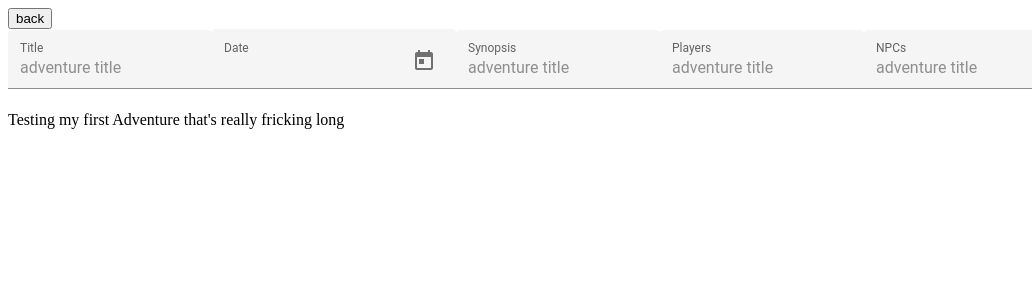
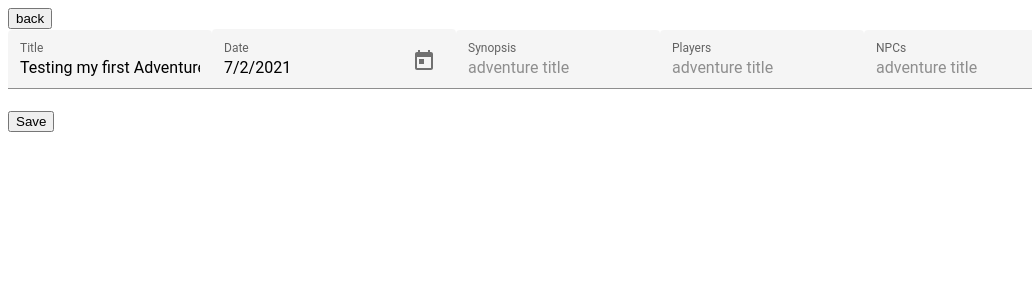
Before and after one commit to JosieBigler/adventure-tracker, an Angular app: page /adventure/1 in a window 1280 px wide. Shown: the top 300 px of the page, without its empty margins (0-1032 px from the left). Built offline with nearby package versions, Linux system fonts and the light colour scheme.

Commit message:
Can now edit Adventures

```diff
--- a/src/app/adventure-service.ts
+++ b/src/app/adventure-service.ts
@@ -8,17 +8,17 @@ export class AdventureService {
       {
         id: 1,
         title: "Testing my first Adventure that's really fricking long",
-        date: new Date().toLocaleString()
+        date: new Date()
       },
       {
         id: 2,
         title: "Two objects",
-        date: "6/30/2021"
+        date: new Date("6/30/2021")
       },
       {
         id: 3,
         title: "third adventure",
-        date: "6/22/2021"
+        date: new Date("6/22/2021")
       }
     ]
 
@@ -32,6 +32,13 @@ export class AdventureService {
     }
 
     getAdventure(id: number): Adventure {
-      return this.adventures.find(x => x.id == id) || {id: 0, title: "", date: ""}
+      return this.adventures.find(x => x.id == id) || {id: 0, title: "", date: new Date()}
+    }
+
+    updateAdventure(adventure: Adventure){
+      let index = this.adventures.findIndex(adv => adv.id == adventure.id);
+      if(index > -1){
+        this.adventures[index] = adventure;
+      }
     }
   }
--- a/src/app/adventure/adventure-detail.component.html
+++ b/src/app/adventure/adventure-detail.component.html
@@ -4,7 +4,7 @@
     <div class="form-container">
         <mat-form-field floatLabel="always">
             <mat-label>Title</mat-label>
-            <input matInput  class="example-right-align" placeholder="adventure title">
+            <input matInput  class="example-right-align" placeholder="adventure title" [(ngModel)]="adventure.title" >
         </mat-form-field>
 
         <mat-form-field floatLabel="always">
@@ -12,14 +12,13 @@
             <input matInput [matDatepicker]="picker" [(ngModel)]="adventure.date" >
             <mat-datepicker-toggle matSuffix [for]="picker"></mat-datepicker-toggle>
             <mat-datepicker #picker ></mat-datepicker>
-            <!-- <input matInput  class="example-right-align" placeholder="adventure title"> -->
         </mat-form-field>
 
 
 
         <mat-form-field floatLabel="always">
             <mat-label>Synopsis</mat-label>
-            <input matInput  class="example-right-align" placeholder="adventure title">
+            <input matInput  class="example-right-align" placeholder="adventure title" [(ngModel)]="adventure.synopsis">
         </mat-form-field>
 
         <mat-form-field floatLabel="always">
@@ -33,5 +32,5 @@
         </mat-form-field>
     </div>
 
-    {{adventure.title}}
+    <button ng-click="saveAdventure()">Save</button>
 </div>
--- a/src/app/adventure/adventure-detail.component.ts
+++ b/src/app/adventure/adventure-detail.component.ts
@@ -10,11 +10,15 @@ import {  AdventureService } from '../adventure-service';
 })
 export class AdventureDetailComponent implements OnInit {
 
-  adventure: Adventure = {id: 0, title: "", date: ""};
+  adventure: Adventure = {id: 0, title: "", date: new Date()};
 
   constructor(private route: ActivatedRoute, @Inject(AdventureService) private adventureService : AdventureService) {}
 
 ngOnInit() {
   this.adventure = this.adventureService.getAdventure(this.route.snapshot.params.id);
   };
+
+  saveAdventure(){
+      this.adventureService.updateAdventure(this.adventure);
+  }
 }
--- a/src/app/adventure/adventure.component.html
+++ b/src/app/adventure/adventure.component.html
@@ -2,6 +2,6 @@
 <div class="card" [routerLink]="['/adventure', adventure.id]">
     <div class="card-content">
         <h4><b>{{adventure.title}}</b></h4>
-        <p>{{adventure.date}}</p>
+        <p>{{prettyDate}}</p>
     </div>
 </div>
--- a/src/app/adventure/adventure.component.ts
+++ b/src/app/adventure/adventure.component.ts
@@ -8,10 +8,12 @@ import { Adventure } from '../model/adventure';
 })
 export class AdventureComponent implements OnInit {
   @Input() adventure!: Adventure;
+  prettyDate!: string;
 
   constructor() { }
 
   ngOnInit(): void {
+    this.prettyDate = this.adventure.date.toLocaleDateString();
   }
 
 }
```
Also changed, not shown: src/app/model/adventure.ts (+5 -2 lines).
